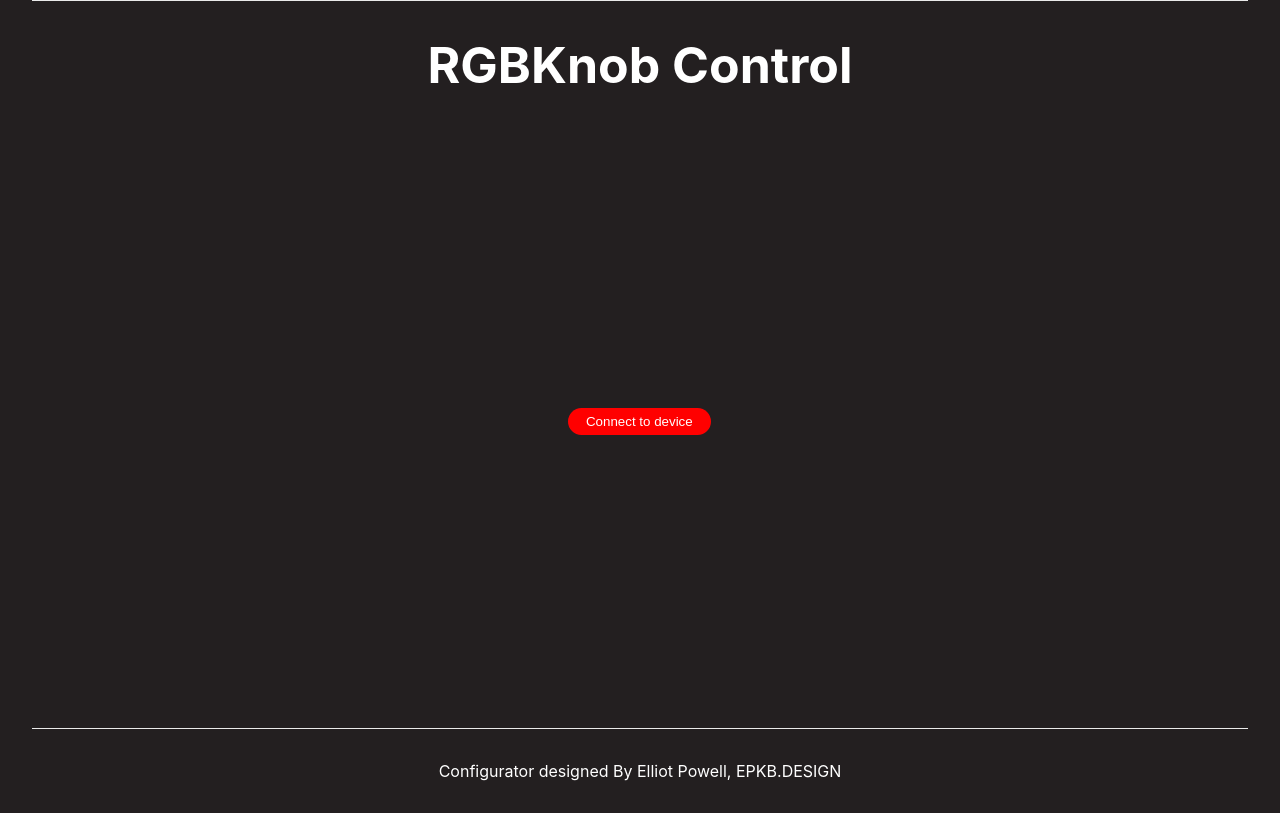
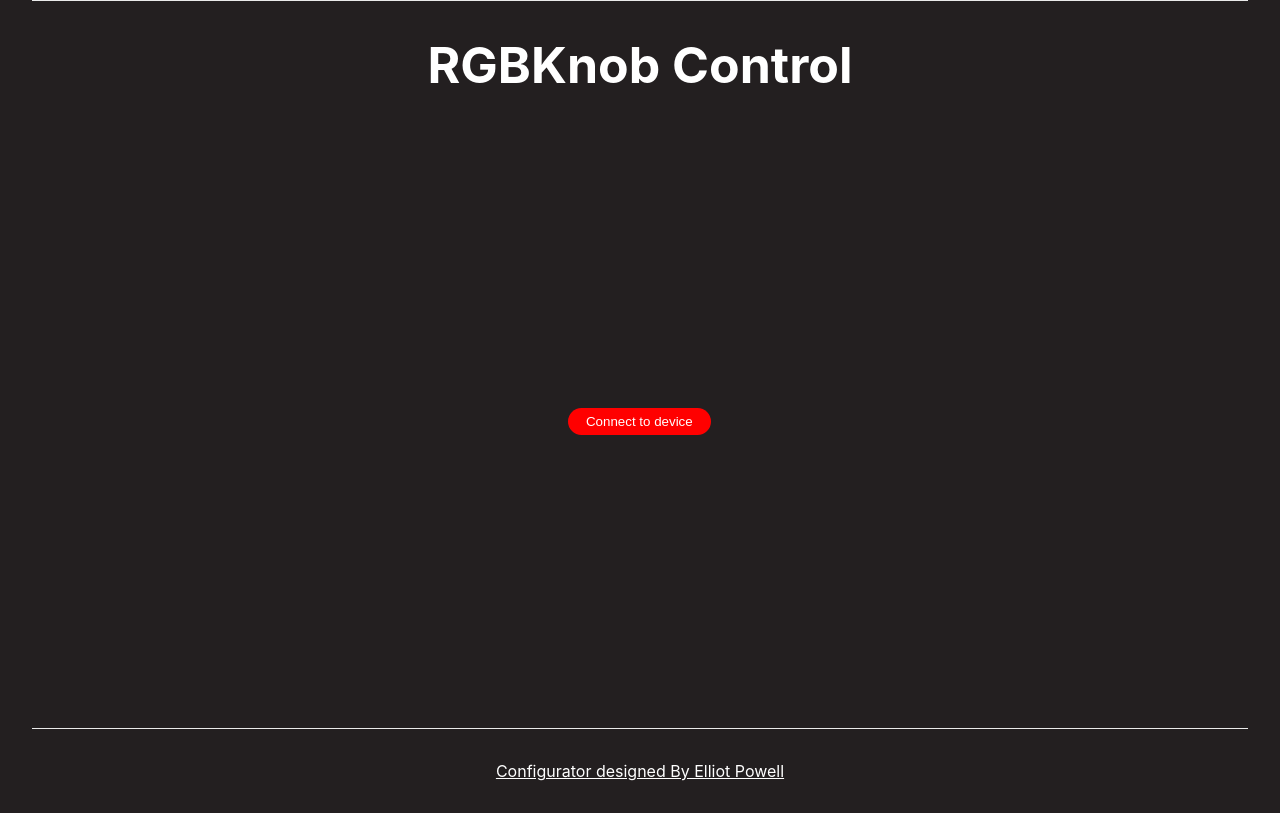
Before and after one commit to e11i0t23/rgbknobcontroller, a Next.js app: page / in a window 1280 px wide. Built offline with nearby package versions, Linux system fonts and the light colour scheme.

Commit message:
Minor Styling

```diff
--- a/pages/index.js
+++ b/pages/index.js
@@ -213,7 +213,7 @@ export default function Home() {
           target="_blank"
           rel="noopener noreferrer"
         >
-          Configurator designed By Elliot Powell, EPKB.DESIGN {' '}
+          Configurator designed By Elliot Powell {' '}
         </a>
       </footer>
     </div>
--- a/styles/Home.module.css
+++ b/styles/Home.module.css
@@ -50,6 +50,10 @@
   justify-content: center;
   align-items: center;
   flex-grow: 1;
+  text-decoration: underline;
+}
+.footer a:hover {
+  color: rgb(0, 153, 255);
 }
 
 .title a {
```
